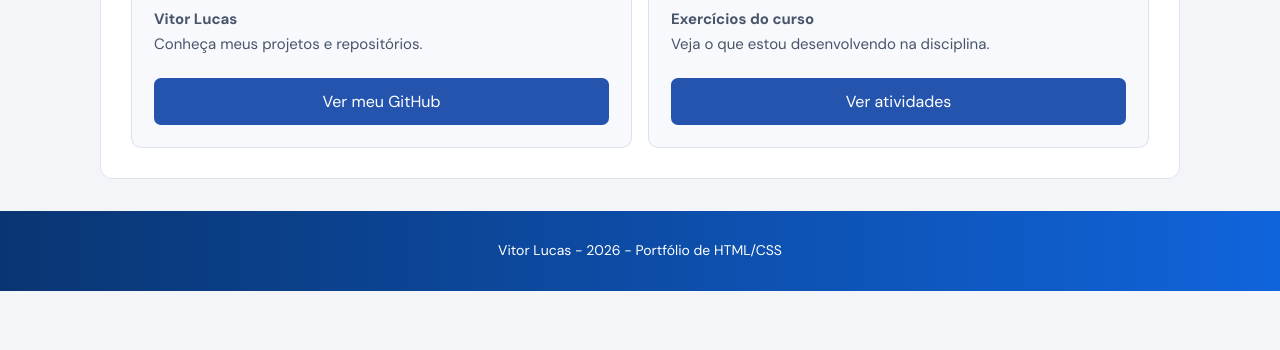
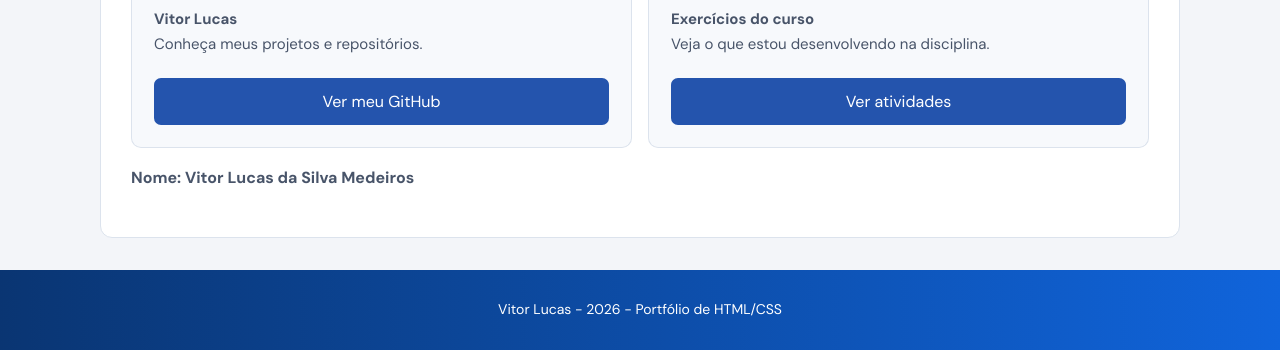
Before and after one commit to vitor-lucas/htmlucas, a plain HTML site: page contato.html in a window 1280 px wide. Shown: the part 1189-1539 px from the top of the page. Before the commit the page ends 1480 px from the top, so only its background shows below. Drawn offline with Linux system fonts and the light colour scheme.

Commit message:
Revisada 1

```diff
--- a/contato.html
+++ b/contato.html
@@ -61,6 +61,7 @@
                     <a class="botao" href="https://github.com/vitor-lucas/php">Ver atividades</a>
                 </div>
             </div>
+            <p><strong>Nome: Vitor Lucas da Silva Medeiros</strong><br></p>
         </section>
     </main>
     <footer>
```
